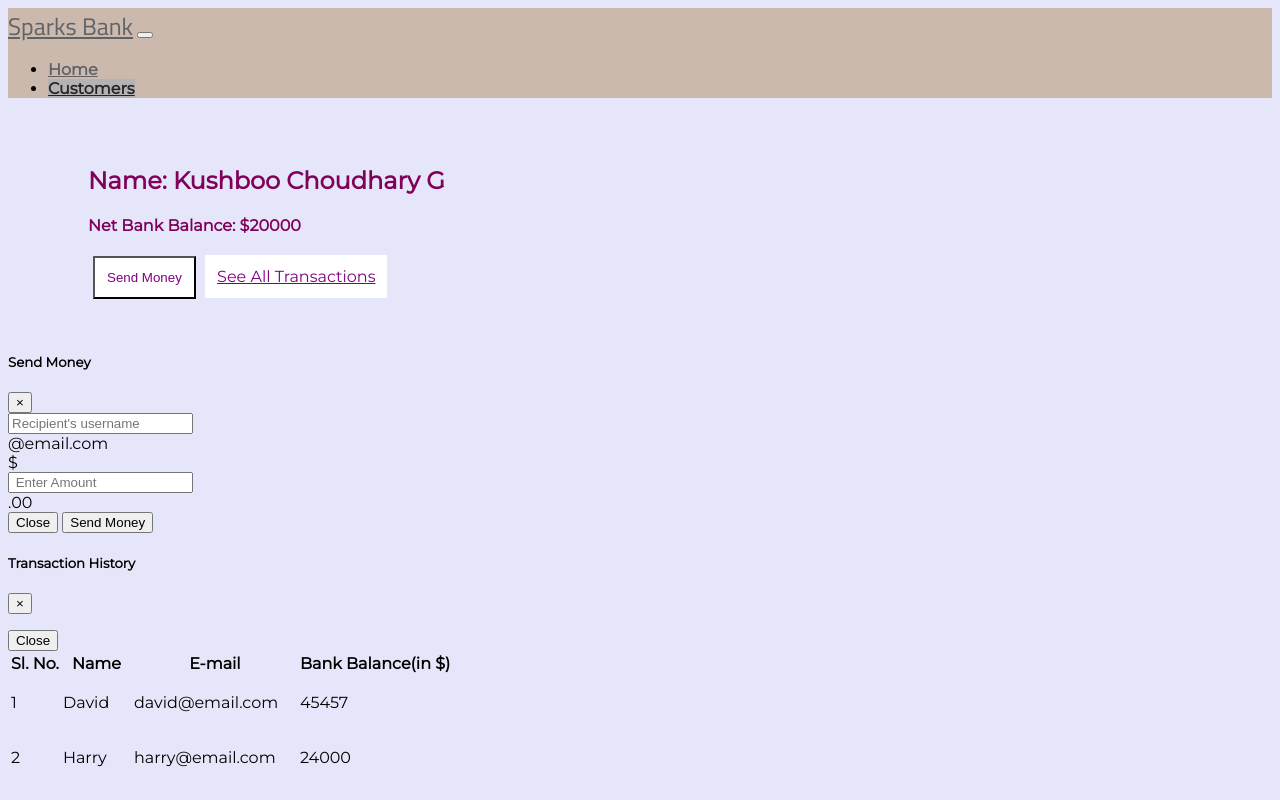
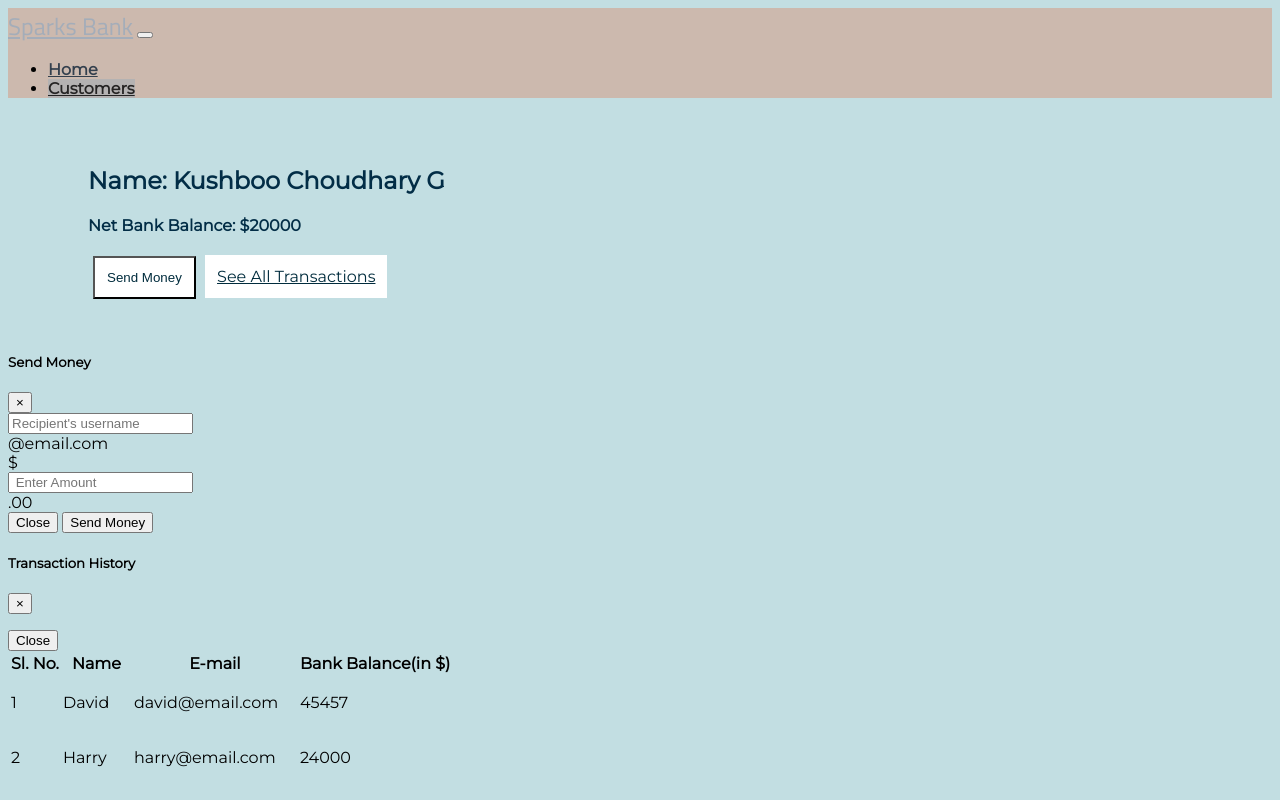
Before and after one commit to Kushboo1411/BasicBankingSystem, a website: page customers.html in a window 1280 px wide. Shown: the top 800 px of the page. Drawn offline with nearby package versions, Linux system fonts and the light colour scheme.

Commit message:
first commit

```diff
--- a/css/customer.css
+++ b/css/customer.css
@@ -1,6 +1,6 @@
 body{
     font-family: 'Montserrat', sans-serif;
-    background-color: lavender;
+    background-color: rgb(194, 222, 226);
 
 }
 
@@ -13,11 +13,11 @@ body{
 .navbar-brand{
     font-family: 'Titillium Web', sans-serif;
     font-size: 1.5rem;
-    color: #5f6368;
+    color: #a4adb9;
 }
 
 .nav-link{
-    color: #5f6368!important;
+    color: #34404e!important;
     font-weight: bolder;
     font-family: 'Montserrat', sans-serif;
 }
@@ -29,18 +29,18 @@ body{
 
 .my-info{
     padding: 2rem 5rem;
-    color:rgb(128, 0, 90);
+    color:rgb(2, 45, 70);
 }
 
 .btn-info{
     padding: 1rem 1.2rem;
     background-color:white!important;
-    color:purple!important;
+    color:rgb(1, 44, 61)!important;
     margin-left: 5px;
     padding: 0.75rem;
     transition: all 0.3s;
 }
 
 .btn-info:hover{
-    background-color: rgb(111, 137, 148)!important;
+    background-color: rgb(159, 176, 190)!important;
 }
--- a/css/style.css
+++ b/css/style.css
@@ -22,19 +22,19 @@ body{
 }
 
 .nav-link{
-    color: #5f6368!important;
+    color: #3f454d!important;
     font-weight: bolder;
     font-family: 'Montserrat', sans-serif;
 }
 
 .nav-link:hover{
-    background-color: #f3f1f1;
+    background-color: #b6c9c8;
 }
 
 .main-content{
     height: 100vh;
-    background-color: lavender;
-    color:rgb(1, 113, 128);
+    background-color: rgb(149, 176, 180);
+    color:rgb(2, 63, 71);
 
     display: grid;
     place-items: center;
```
